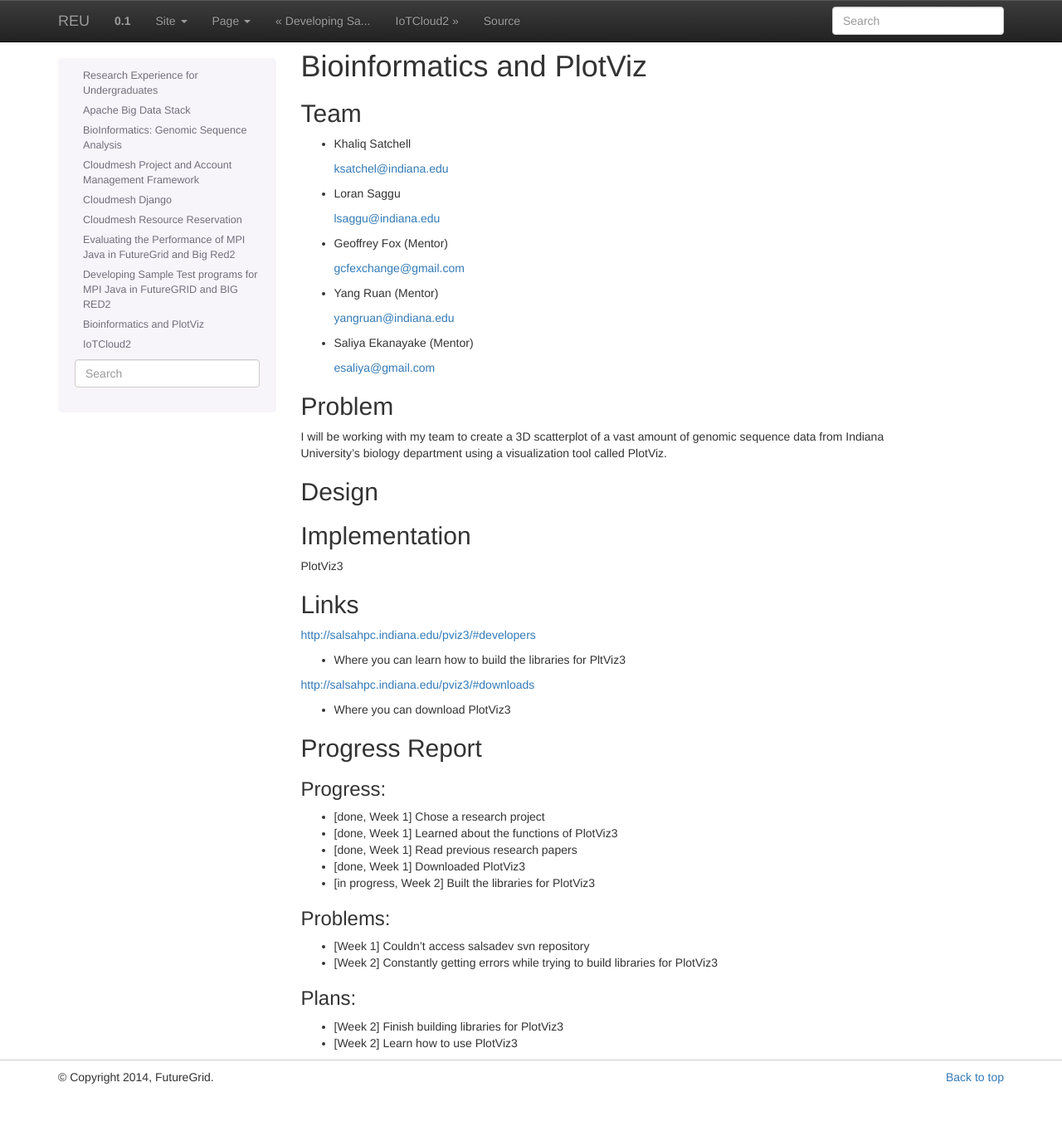
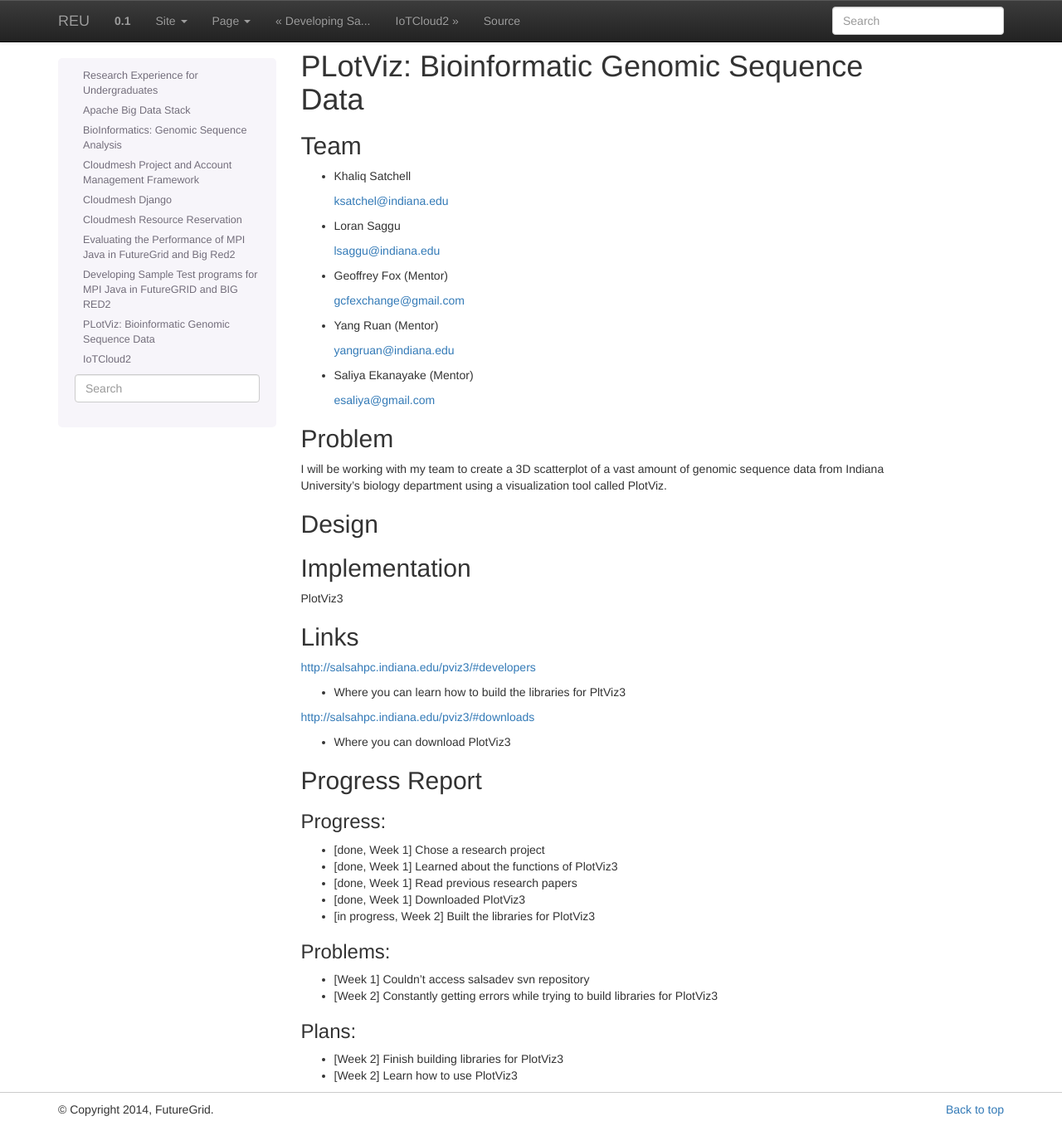
Before and after one commit to cloudmesh-project/reu-2014, a Sphinx documentation site: the page built from doc/source/projects/plotviz.rst, in a window 1280 px wide and 1357 px high. Shown: the whole window at 83% size. Built offline with Sphinx 7.4.7, drawn with Linux system fonts in a browser that asks for light colours.

Commit message:
Update plotviz.rst

```diff
--- a/doc/source/projects/plotviz.rst
+++ b/doc/source/projects/plotviz.rst
@@ -1,4 +1,4 @@
-Bioinformatics and PlotViz
+PLotViz: Bioinformatic Genomic Sequence Data
 ======================================================================
 
 Team
```
